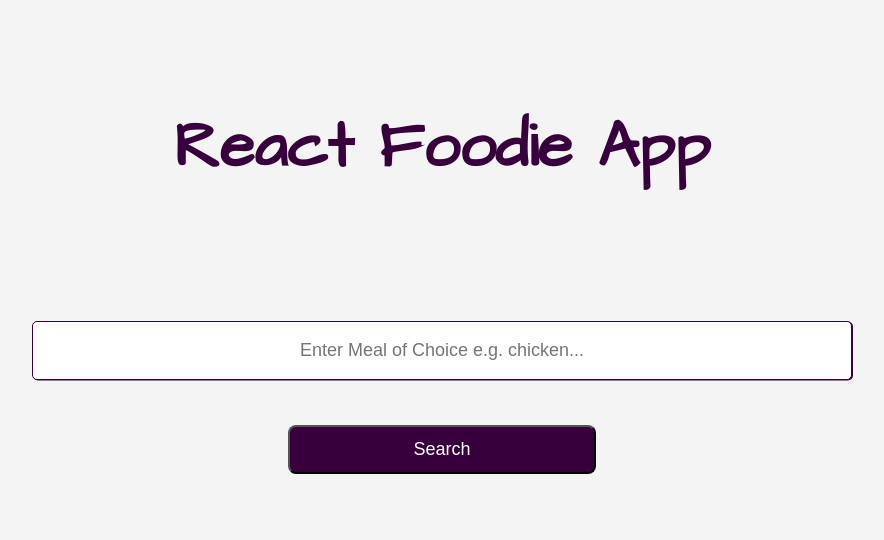
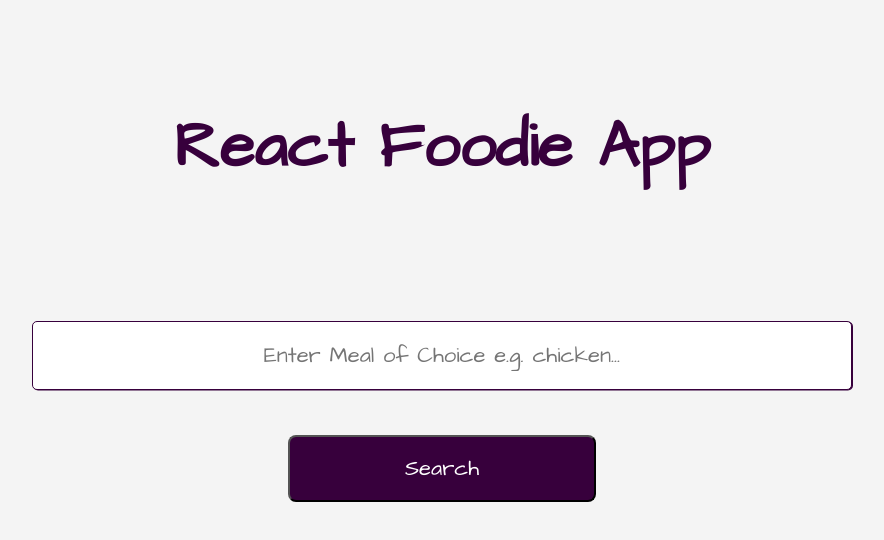
Before and after one commit to BaronKimaru/ReactFoodieApp, a React (Create React App) app: page / in a window 1280 px wide. Shown: the top 540 px of the page, without its empty margins (198-1082 px from the left). Built offline with nearby package versions, Linux system fonts and the light colour scheme.

Commit message:
minor styling changes

```diff
--- a/src/App.css
+++ b/src/App.css
@@ -65,13 +65,14 @@ a{
 
 /*utilities*/
 .btn{
-  padding: 12px 10px;
+  padding: 16px 10px;
   width: 30%;
   border-radius: 8px;
   background-color: #37003C;
   color: #ffffff;
   cursor: pointer;
-  font-size: 18px;
+  font-family: inherit;
+  font-size: 22px;
   outline: none;
   margin: 20px auto;
 }
@@ -82,3 +83,7 @@ a{
   /*background-color: #ffffff;*/
   /*color: #37003c;*/
  }
+
+.btn:active{
+  transform: translateY(4px);
+}
--- a/src/components/Search/Search.js
+++ b/src/components/Search/Search.js
@@ -122,7 +122,8 @@ const mealInputStyle = {
     borderRadius: "5px",
     border: "1px solid #37003c",
     boxShadow: "1px 0.5px #37003c",
-    fontSize: "18px"
+    fontFamily: "inherit",
+    fontSize: "22px"
 };
 
 
```
